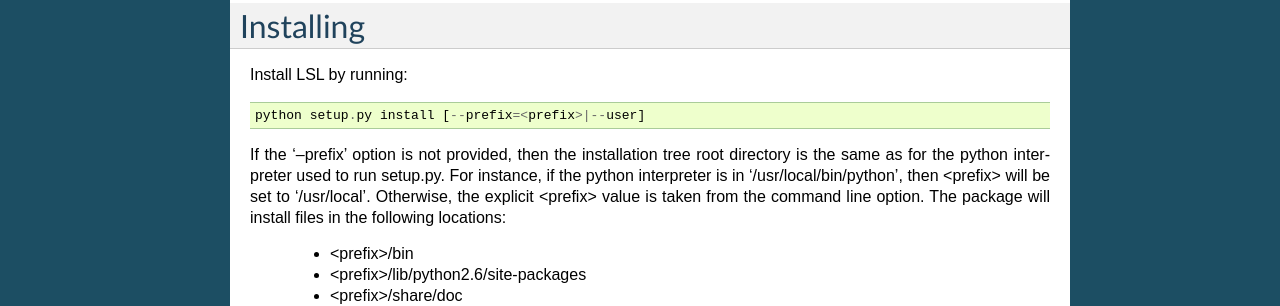
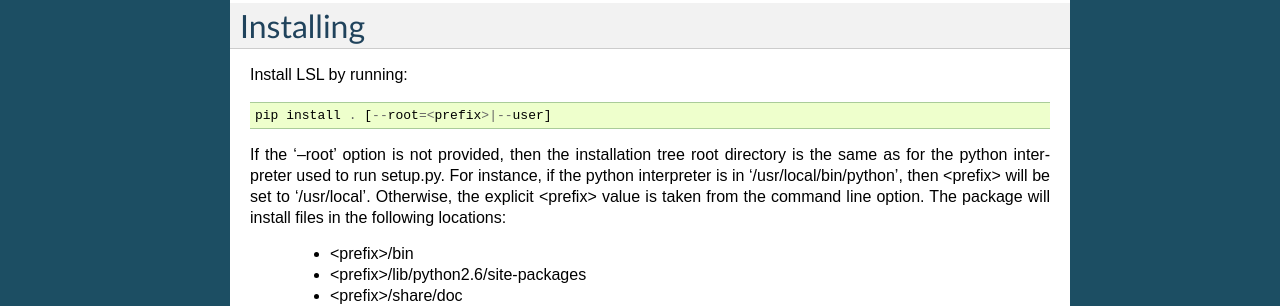
Before and after one commit to lwa-project/lsl, a Sphinx documentation site: the page built from doc/source/install.rst, in a window 1280 px wide. Shown: the part 854-1160 px from the top of the page. Built offline with Sphinx 7.4.7, drawn with Linux system fonts in a browser that asks for light colours; formulas are drawn with MathJax 3; pages that are not in the unit, such as notebooks, are missing from menus.

Commit message:
Moved from 'python setup.py intall' to 'pip install .' in the documentation.

```diff
--- a/doc/source/install.rst
+++ b/doc/source/install.rst
@@ -42,9 +42,9 @@ Installing
 ==========
 Install LSL by running::
 
-	python setup.py install [--prefix=<prefix>|--user]
+	pip install . [--root=<prefix>|--user]
 
-If the '--prefix' option is not provided, then the installation
+If the '--root' option is not provided, then the installation
 tree root directory is the same as for the python interpreter used to run
 setup.py.  For instance, if the python interpreter is in
 '/usr/local/bin/python', then <prefix> will be set to '/usr/local'.
```
Also changed, not shown: README.md (+2 -2 lines).
